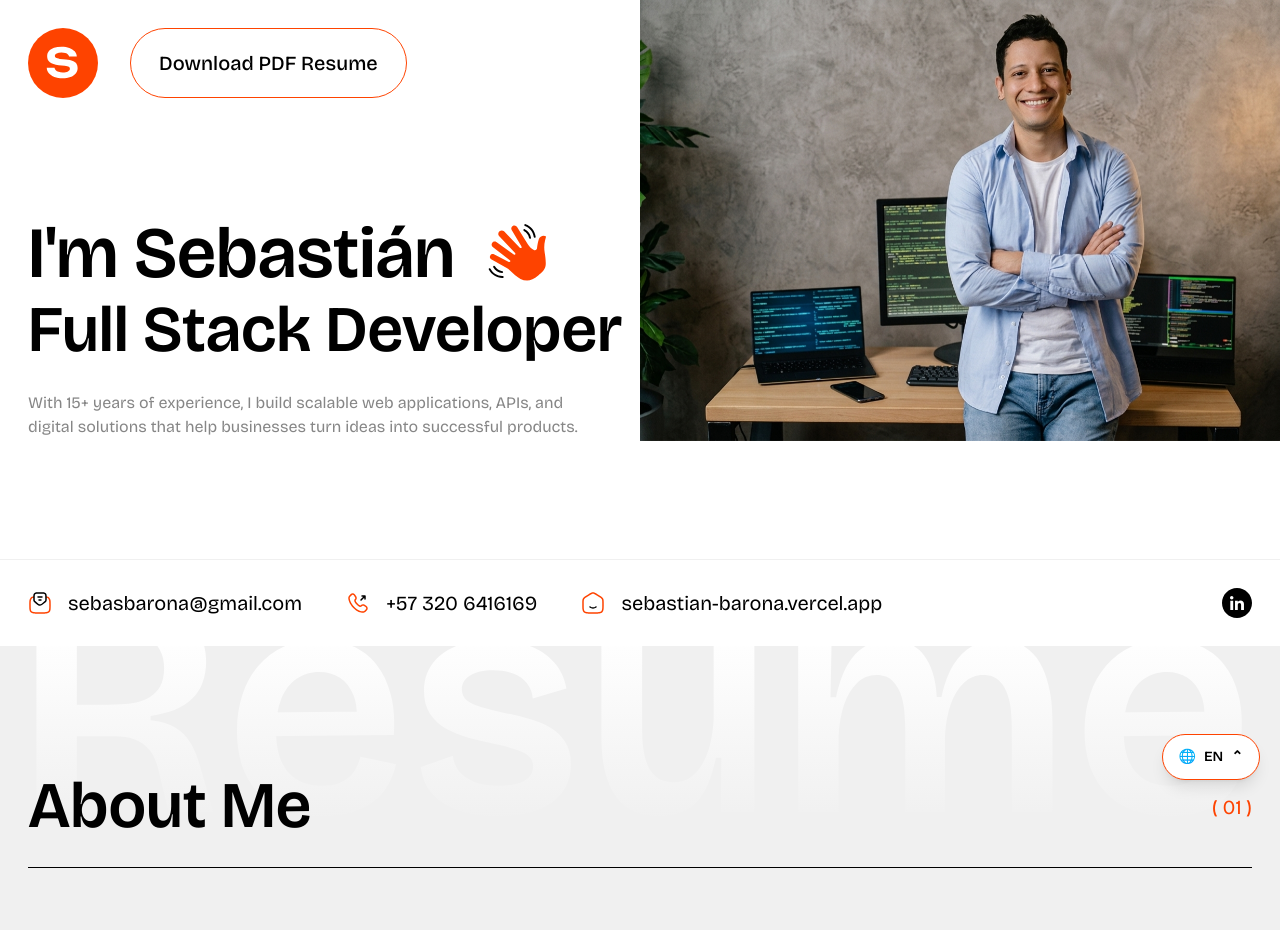
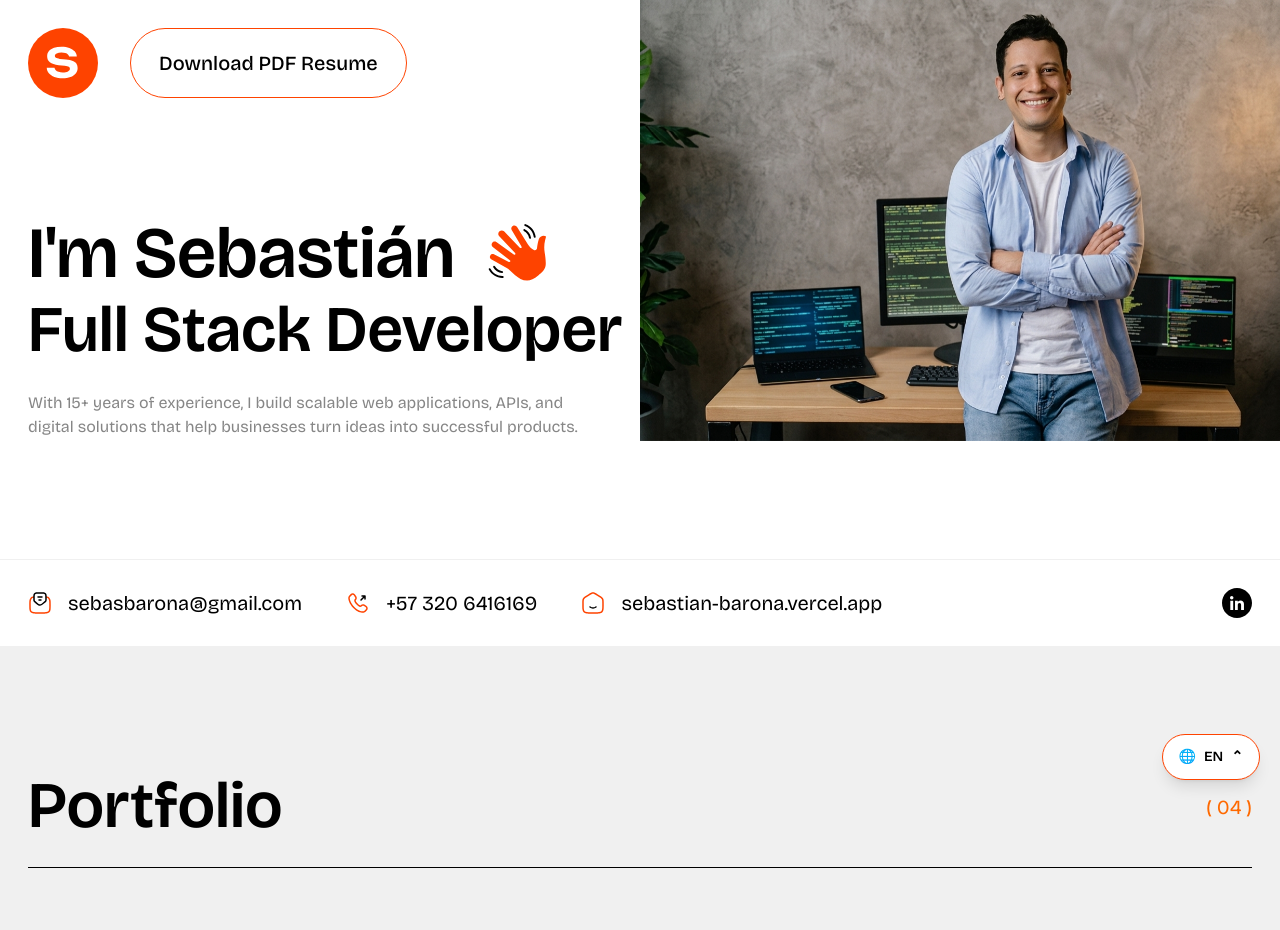
Before and after one commit to sebasware123/resume-app, a Next.js app: page / in a window 1280 px wide. Shown: the top 930 px of the page. Built offline with nearby package versions, Linux system fonts and the light colour scheme.

Commit message:
Move portfolio section near page introduction

```diff
--- a/src/app/portfolio-page.tsx
+++ b/src/app/portfolio-page.tsx
@@ -13,10 +13,10 @@ export default function PortfolioPage() {
     <main>
       <HeroSection />
       <ContactBar contactBarData={pageData.contactBar} />
+      <LatestWork workData={workData.workData} />
       <AboutMe />
       <ExperienceSec />
       <EducationSkills educationData={pageData.educationData} />
-      <LatestWork workData={workData.workData} />
       <Contact contactData={pageData.contactLinks} />
     </main>
   );
```
